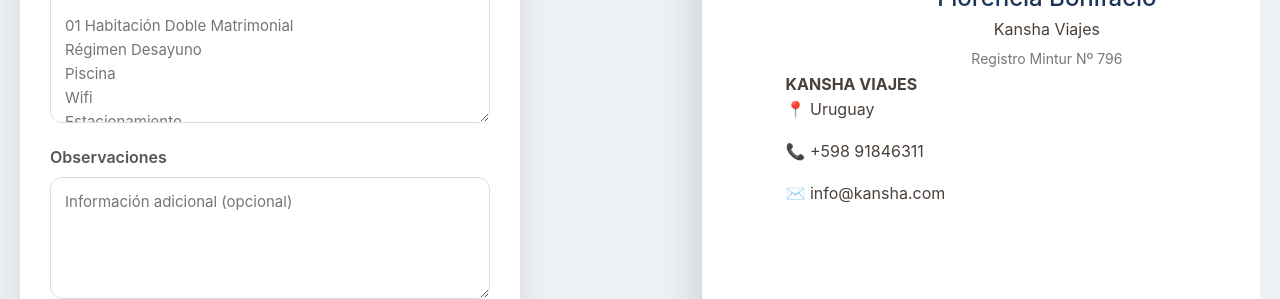
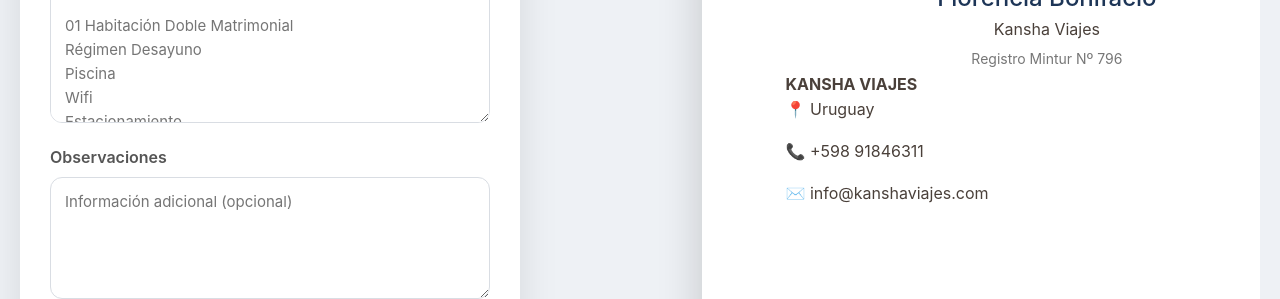
Before and after one commit to kanshaviajes/kansha, a React (Vite) app: page /admin/voucher-hotel in a window 1280 px wide. Shown: the part 1227-1526 px from the top of the page. Built offline with nearby package versions, Linux system fonts and the light colour scheme; no server answers; the database is empty.

Commit message:
cambiado correo

```diff
--- a/src/components/documentos/VoucherHotelPreview.jsx
+++ b/src/components/documentos/VoucherHotelPreview.jsx
@@ -330,7 +330,7 @@
                     </p>
 
                     <p>
-                        ✉️ info@kansha.com
+                        ✉️ info@kanshaviajes.com
                     </p>
 
                 </div>
```
